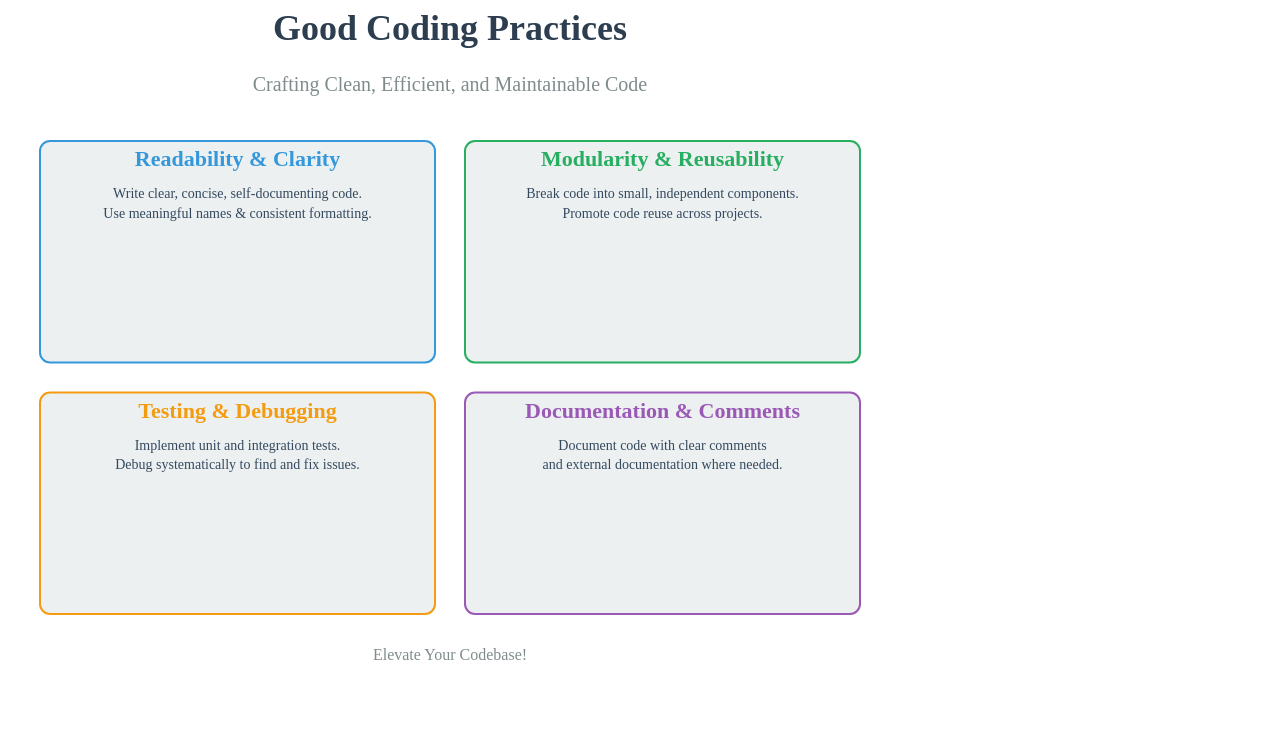
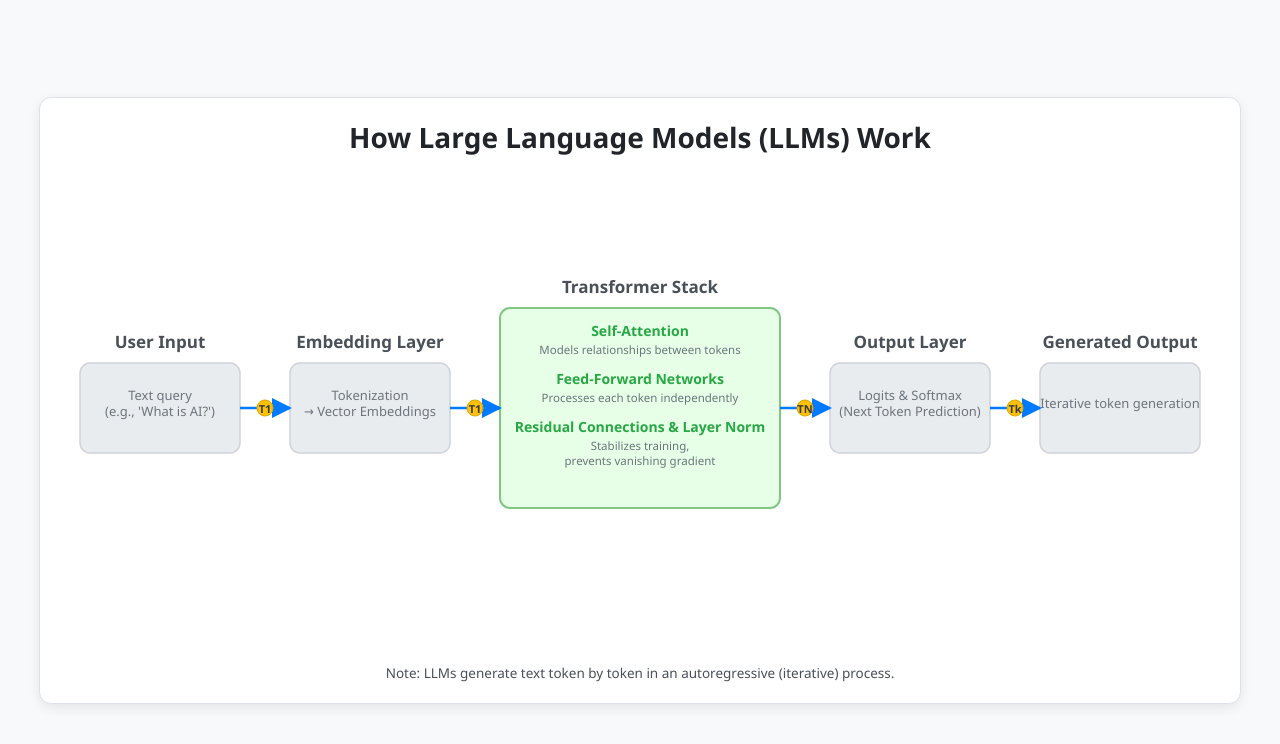
Before and after one commit to Talal-j-19/infographics, a plain HTML site: page manim-gemini-infographic/src/generated_d3_code_single_frame.html in a window 1280 px wide. Drawn offline with nearby package versions, Linux system fonts and the light colour scheme.

Commit message:
fixed the bugs on cache and large size diagrams

```diff
--- a/manim-gemini-infographic/src/generated_d3_code_single_frame.html
+++ b/manim-gemini-infographic/src/generated_d3_code_single_frame.html
@@ -1,245 +1,319 @@
 <!DOCTYPE html>
 <html>
 <head>
-    <title>Good Coding Practices Infographic</title>
+    <title>Working of Large Language Models (LLMs)</title>
     <script src="https://d3js.org/d3.v7.min.js"></script>
     <style>
-        body { margin: 0; overflow: hidden; }
+        body {
+            font-family: 'Segoe UI', Tahoma, Geneva, Verdana, sans-serif;
+            margin: 0;
+            overflow: hidden; /* Prevent scrollbars */
+            display: flex;
+            justify-content: center;
+            align-items: center;
+            min-height: 100vh;
+            background-color: #f8f9fa; /* Lighter background */
+        }
+        .infographic-container {
+            border: 1px solid #dee2e6;
+            box-shadow: 0 4px 12px rgba(0,0,0,0.08); /* Softer shadow */
+            background-color: white;
+            border-radius: 12px; /* Slightly more rounded container */
+        }
+        text {
+            fill: #343a40; /* Darker text */
+            font-size: 14px;
+        }
+        .title {
+            font-size: 28px; /* Larger title */
+            font-weight: bold;
+            text-anchor: middle;
+            fill: #212529; /* Even darker title */
+        }
+        .box-label {
+            font-size: 17px; /* Slightly larger label */
+            font-weight: bold;
+            text-anchor: middle;
+            fill: #495057; /* Darker label */
+        }
+        .box-content {
+            font-size: 13px; /* Keep content concise */
+            text-anchor: middle;
+            fill: #6c757d; /* Softer content text */
+        }
+        .transformer-detail-label {
+            font-size: 14px; /* Slightly larger for emphasis */
+            font-weight: bold;
+            text-anchor: middle;
+            fill: #28a745; /* Green for key components */
+        }
+        .transformer-detail-desc {
+            font-size: 11.5px; /* Smaller for detail text */
+            text-anchor: middle;
+            fill: #6c757d; /* Softer content text */
+        }
+        .note-caption {
+            font-size: 13.5px;
+            text-anchor: middle;
+            fill: #495057;
+        }
+        rect {
+            fill: #e9ecef; /* Very light grey */
+            stroke: #ced4da; /* Light grey border */
+            stroke-width: 1.5;
+            rx: 10; /* More rounded corners */
+            ry: 10;
+        }
+        .transformer-rect {
+            fill: #e6ffe6; /* Very light green for transformer */
+            stroke: #81c784; /* Green border */
+            stroke-width: 2; /* Thicker border for transformer */
+        }
+        path.arrow {
+            stroke: #007bff; /* Primary blue */
+            stroke-width: 2.5;
+            fill: none;
+        }
+        marker#arrowhead {
+            fill: #007bff; /* Primary blue */
+        }
+        .token-circle {
+            fill: #ffc107; /* Amber for tokens */
+            stroke: #e0a800;
+            stroke-width: 1;
+        }
+        .token-text {
+            font-size: 11px;
+            fill: #343a40;
+            text-anchor: middle;
+            dominant-baseline: central;
+            font-weight: bold;
+        }
     </style>
 </head>
 <body>
-    <div id="infographic-container"></div>
+    <div class="infographic-container">
+        <svg id="llm-infographic" width="1200" height="600"></svg>
+    </div>
+
     <script>
-        const svgWidth = 900;
-        const svgHeight = 700;
-        const topMargin = 40;
-        const sideMargin = 40;
-        const bottomMargin = 40;
-        const rowGap = 30; // Gap between top and bottom row of panels
-        const colGap = 30; // Gap between left and right column of panels
-        const panelInnerPadding = 25; // Internal padding for text within panels
+        const SVG_WIDTH = 1200;
+        const SVG_HEIGHT = 600;
+        const BOX_W = 160;
+        const BOX_H = 90;
+        const LARGE_BOX_W = 280;
+        const LARGE_BOX_H = 200;
+        const PADDING_X = 50;
+        const PADDING_Y_TOP = 80;
+        const PADDING_Y_BOTTOM = 60;
 
-        // Define font sizes for layout calculations
-        const mainTitleFontSize = 36;
-        const subTitleFontSize = 20;
-        const footerFontSize = 16;
-        const panelTitleFontSize = 22;
-        const panelDescFontSize = 14;
+        const svg = d3.select("#llm-infographic");
 
-        // Define vertical spacing between elements
-        const spaceAfterMainTitle = 15; // Space between main title and subtitle
-        const spaceAfterSubTitle = 30;  // Space between subtitle and first row of panels
-        const panelTitleToDescGap = 10; // Space between panel title and description
-        const spaceBeforeFooter = 30;   // Space between last row of panels and footer
+        // Define arrowhead marker
+        svg.append("defs").append("marker")
+            .attr("id", "arrowhead")
+            .attr("viewBox", "0 0 10 10")
+            .attr("refX", 9)
+            .attr("refY", 5)
+            .attr("markerUnits", "strokeWidth")
+            .attr("markerWidth", 8)
+            .attr("markerHeight", 8)
+            .attr("orient", "auto")
+            .append("path")
+            .attr("d", "M 0 0 L 10 5 L 0 10 z");
 
-        // Calculate panel dimensions
-        const panelWidth = (svgWidth - 2 * sideMargin - colGap) / 2;
+        // --- Main Title ---
+        svg.append("text")
+            .attr("class", "title")
+            .attr("x", SVG_WIDTH / 2)
+            .attr("y", PADDING_Y_TOP / 2 + 10)
+            .text("How Large Language Models (LLMs) Work");
 
-        // Calculate Y position for the first row of panels
-        const panelRow1Y = topMargin + mainTitleFontSize + spaceAfterMainTitle + subTitleFontSize + spaceAfterSubTitle;
+        // --- Box Definitions ---
+        const boxes = [
+            { id: "input", label: "User Input", content: "Text query (e.g., 'What is AI?')", width: BOX_W, height: BOX_H },
+            { id: "embedding", label: "Embedding Layer", content: "Tokenization → Vector Embeddings", width: BOX_W, height: BOX_H },
+            { id: "transformer", label: "Transformer Stack", content: "", width: LARGE_BOX_W, height: LARGE_BOX_H },
+            { id: "output", label: "Output Layer", content: "Logits & Softmax", content2: "(Next Token Prediction)", width: BOX_W, height: BOX_H },
+            { id: "generated", label: "Generated Output", content: "Iterative token generation", width: BOX_W, height: BOX_H }
+        ];
 
-        // Calculate the height for each panel
-        const totalVerticalSpaceForPanels = svgHeight - panelRow1Y - bottomMargin - footerFontSize - spaceBeforeFooter;
-        const panelHeight = (totalVerticalSpaceForPanels - rowGap) / 2;
+        // Calculate starting X to center the entire flow
+        let totalFlowWidth = boxes.reduce((sum, d) => sum + d.width, 0) + PADDING_X * (boxes.length - 1);
+        let currentX = (SVG_WIDTH - totalFlowWidth) / 2;
 
-        const svg = d3.select("#infographic-container")
-            .append("svg")
-            .attr("width", svgWidth)
-            .attr("height", svgHeight)
-            .style("background-color", "#ffffff");
+        // Calculate common vertical center for smaller boxes
+        const smallBoxYCenter = (SVG_HEIGHT - PADDING_Y_TOP - PADDING_Y_BOTTOM) / 2 + PADDING_Y_TOP;
 
-        // Main Title
-        svg.append("text")
-            .attr("x", svgWidth / 2)
-            .attr("y", topMargin)
-            .attr("font-size", mainTitleFontSize + "px")
-            .attr("font-weight", "bold")
-            .attr("text-anchor", "middle")
-            .attr("fill", "#2c3e50")
-            .text("Good Coding Practices");
+        boxes.forEach((d, i) => {
+            let boxY;
+            // Vertically center all boxes by their midpoint
+            boxY = smallBoxYCenter - d.height / 2;
 
-        // Subtitle/Slogan
-        svg.append("text")
-            .attr("x", svgWidth / 2)
-            .attr("y", topMargin + mainTitleFontSize + spaceAfterMainTitle)
-            .attr("font-size", subTitleFontSize + "px")
-            .attr("fill", "#7f8c8d")
-            .attr("text-anchor", "middle")
-            .text("Crafting Clean, Efficient, and Maintainable Code");
-
-        // --- Panel 1: Readability & Clarity ---
-        const panel1X = sideMargin;
-        const panel1Y = panelRow1Y;
-        const panel1Color = "#3498db";
+            d.x = currentX;
+            d.y = boxY;
+            currentX += d.width + PADDING_X;
 
             svg.append("rect")
-            .attr("x", panel1X)
-            .attr("y", panel1Y)
-            .attr("width", panelWidth)
-            .attr("height", panelHeight)
-            .attr("rx", 10)
-            .attr("ry", 10)
-            .attr("fill", "#ecf0f1")
-            .attr("stroke", panel1Color)
-            .attr("stroke-width", 2);
+                .attr("x", d.x)
+                .attr("y", d.y)
+                .attr("width", d.width)
+                .attr("height", d.height)
+                .attr("class", d.id === "transformer" ? "transformer-rect" : "");
 
+            // Box Label (above box)
             svg.append("text")
-            .attr("x", panel1X + panelWidth / 2)
-            .attr("y", panel1Y + panelInnerPadding)
-            .attr("font-size", panelTitleFontSize + "px")
-            .attr("font-weight", "bold")
-            .attr("text-anchor", "middle")
-            .attr("fill", panel1Color)
-            .text("Readability & Clarity");
+                .attr("class", "box-label")
+                .attr("x", d.x + d.width / 2)
+                .attr("y", d.y - 15)
+                .text(d.label);
 
-        const readabilityDescTextY = panel1Y + panelInnerPadding + panelTitleFontSize + panelTitleToDescGap;
-        const readabilityDesc = svg.append("text")
-            .attr("x", panel1X + panelWidth / 2)
-            .attr("y", readabilityDescTextY)
-            .attr("font-size", panelDescFontSize + "px")
-            .attr("text-anchor", "middle")
-            .attr("fill", "#34495e");
-        readabilityDesc.append("tspan")
-            .attr("x", panel1X + panelWidth / 2)
-            .attr("dy", "0em")
-            .text("Write clear, concise, self-documenting code.");
-        readabilityDesc.append("tspan")
-            .attr("x", panel1X + panelWidth / 2)
-            .attr("dy", "1.4em")
-            .text("Use meaningful names & consistent formatting.");
+            // Box Content (inside box)
+            if (d.content) {
+                const textElement = svg.append("text")
+                    .attr("class", "box-content")
+                    .attr("x", d.x + d.width / 2);
 
-        // --- Panel 2: Modularity & Reusability ---
-        const panel2X = sideMargin + panelWidth + colGap;
-        const panel2Y = panelRow1Y;
-        const panel2Color = "#27ae60";
+                if (d.id === "output") {
+                    textElement.append("tspan")
+                        .attr("x", d.x + d.width / 2)
+                        .attr("y", d.y + d.height / 2 - 8)
+                        .text(d.content);
+                    textElement.append("tspan")
+                        .attr("x", d.x + d.width / 2)
+                        .attr("y", d.y + d.height / 2 + 8)
+                        .text(d.content2);
+                } else if (d.id === "embedding") {
+                    const lines = d.content.split('→');
+                    textElement.append("tspan")
+                        .attr("x", d.x + d.width / 2)
+                        .attr("y", d.y + d.height / 2 - 8)
+                        .text(lines[0].trim());
+                    textElement.append("tspan")
+                        .attr("x", d.x + d.width / 2)
+                        .attr("y", d.y + d.height / 2 + 8)
+                        .text("→ " + lines[1].trim());
+                } else if (d.id === "input") {
+                    textElement.append("tspan")
+                        .attr("x", d.x + d.width / 2)
+                        .attr("y", d.y + d.height / 2 - 8)
+                        .text("Text query");
+                    textElement.append("tspan")
+                        .attr("x", d.x + d.width / 2)
+                        .attr("y", d.y + d.height / 2 + 8)
+                        .text("(e.g., 'What is AI?')");
+                } else {
+                    textElement.attr("y", d.y + d.height / 2).text(d.content);
+                }
+            }
+        });
 
-        svg.append("rect")
-            .attr("x", panel2X)
-            .attr("y", panel2Y)
-            .attr("width", panelWidth)
-            .attr("height", panelHeight)
-            .attr("rx", 10)
-            .attr("ry", 10)
-            .attr("fill", "#ecf0f1")
-            .attr("stroke", panel2Color)
-            .attr("stroke-width", 2);
+        // --- Transformer Stack Details ---
+        const transformerBox = boxes.find(b => b.id === "transformer");
+        const labelLineHeight = 18; // For transformer-detail-label (font-size 14px)
+        const descLineHeight = 15;  // For transformer-detail-desc (font-size 11.5px)
+        const interDetailPadding = 15; // Space between different detail blocks
 
+        const details = [
+            { label: "Self-Attention", desc: ["Models relationships between tokens"] },
+            { label: "Feed-Forward Networks", desc: ["Processes each token independently"] },
+            { label: "Residual Connections & Layer Norm", desc: ["Stabilizes training,", "prevents vanishing gradient"] } // This desc is now split
+        ];
+
+        // Calculate total required height for details to center them
+        let totalDetailsContentHeight = 0;
+        details.forEach(d => {
+            totalDetailsContentHeight += labelLineHeight; // For the label
+            totalDetailsContentHeight += d.desc.length * descLineHeight; // For the description lines
+            totalDetailsContentHeight += interDetailPadding; // Space after each block
+        });
+        totalDetailsContentHeight -= interDetailPadding; // Remove the last padding
+
+        // Center vertically within the transformer box
+        const transformerContentYStart = transformerBox.y + (transformerBox.height / 2) - (totalDetailsContentHeight / 2);
+
+        let currentY = transformerContentYStart;
+
+        details.forEach((d, i) => {
+            // Label
             svg.append("text")
-            .attr("x", panel2X + panelWidth / 2)
-            .attr("y", panel2Y + panelInnerPadding)
-            .attr("font-size", panelTitleFontSize + "px")
-            .attr("font-weight", "bold")
-            .attr("text-anchor", "middle")
-            .attr("fill", panel2Color)
-            .text("Modularity & Reusability");
+                .attr("class", "transformer-detail-label")
+                .attr("x", transformerBox.x + transformerBox.width / 2)
+                .attr("y", currentY)
+                .text(d.label);
 
-        const modularityDescTextY = panel2Y + panelInnerPadding + panelTitleFontSize + panelTitleToDescGap;
-        const modularityDesc = svg.append("text")
-            .attr("x", panel2X + panelWidth / 2)
-            .attr("y", modularityDescTextY)
-            .attr("font-size", panelDescFontSize + "px")
-            .attr("text-anchor", "middle")
-            .attr("fill", "#34495e");
-        modularityDesc.append("tspan")
-            .attr("x", panel2X + panelWidth / 2)
-            .attr("dy", "0em")
-            .text("Break code into small, independent components.");
-        modularityDesc.append("tspan")
-            .attr("x", panel2X + panelWidth / 2)
-            .attr("dy", "1.4em")
-            .text("Promote code reuse across projects.");
+            currentY += labelLineHeight; // Move Y for description
 
-        // --- Panel 3: Testing & Debugging ---
-        const panel3X = sideMargin;
-        const panel3Y = panelRow1Y + panelHeight + rowGap;
-        const panel3Color = "#f39c12";
+            // Description
+            const descTextElement = svg.append("text")
+                .attr("class", "transformer-detail-desc")
+                .attr("x", transformerBox.x + transformerBox.width / 2);
 
-        svg.append("rect")
-            .attr("x", panel3X)
-            .attr("y", panel3Y)
-            .attr("width", panelWidth)
-            .attr("height", panelHeight)
-            .attr("rx", 10)
-            .attr("ry", 10)
-            .attr("fill", "#ecf0f1")
-            .attr("stroke", panel3Color)
-            .attr("stroke-width", 2);
+            d.desc.forEach((line, lineIdx) => {
+                descTextElement.append("tspan")
+                    .attr("x", transformerBox.x + transformerBox.width / 2)
+                    .attr("y", currentY + (lineIdx * descLineHeight)) // Position subsequent lines below
+                    .text(line);
+            });
 
+            currentY += d.desc.length * descLineHeight; // Move Y past all description lines
+            currentY += interDetailPadding; // Add padding before next detail block
+        });
+
+
+        // --- Arrows ---
+        const arrowData = [
+            { source: boxes[0], target: boxes[1] }, // Input -> Embedding
+            { source: boxes[1], target: boxes[2] }, // Embedding -> Transformer
+            { source: boxes[2], target: boxes[3] }, // Transformer -> Output
+            { source: boxes[3], target: boxes[4] }  // Output -> Generated
+        ];
+
+        arrowData.forEach(link => {
+            const sourceX = link.source.x + link.source.width;
+            const sourceY = link.source.y + link.source.height / 2;
+            const targetX = link.target.x;
+            const targetY = link.target.y + link.target.height / 2;
+
+            svg.append("path")
+                .attr("class", "arrow")
+                .attr("d", `M ${sourceX} ${sourceY} L ${targetX} ${targetY}`)
+                .attr("marker-end", "url(#arrowhead)");
+        });
+
+        // --- Informative Caption (Note) ---
         svg.append("text")
-            .attr("x", panel3X + panelWidth / 2)
-            .attr("y", panel3Y + panelInnerPadding)
-            .attr("font-size", panelTitleFontSize + "px")
-            .attr("font-weight", "bold")
-            .attr("text-anchor", "middle")
-            .attr("fill", panel3Color)
-            .text("Testing & Debugging");
+            .attr("class", "note-caption")
+            .attr("x", SVG_WIDTH / 2)
+            .attr("y", SVG_HEIGHT - PADDING_Y_BOTTOM / 2 + 10)
+            .text("Note: LLMs generate text token by token in an autoregressive (iterative) process.");
 
-        const testingDescTextY = panel3Y + panelInnerPadding + panelTitleFontSize + panelTitleToDescGap;
-        const testingDesc = svg.append("text")
-            .attr("x", panel3X + panelWidth / 2)
-            .attr("y", testingDescTextY)
-            .attr("font-size", panelDescFontSize + "px")
-            .attr("text-anchor", "middle")
-            .attr("fill", "#34495e");
-        testingDesc.append("tspan")
-            .attr("x", panel3X + panelWidth / 2)
-            .attr("dy", "0em")
-            .text("Implement unit and integration tests.");
-        testingDesc.append("tspan")
-            .attr("x", panel3X + panelWidth / 2)
-            .attr("dy", "1.4em")
-            .text("Debug systematically to find and fix issues.");
+        // --- Token Visual Elements ---
+        const tokenRadius = 8;
 
-        // --- Panel 4: Documentation & Comments ---
-        const panel4X = sideMargin + panelWidth + colGap;
-        const panel4Y = panelRow1Y + panelHeight + rowGap;
-        const panel4Color = "#9b59b6";
+        // Token from Input to Embedding arrow center
+        const inputToEmbedX = boxes[0].x + boxes[0].width + (PADDING_X / 2);
+        const inputToEmbedY = boxes[0].y + boxes[0].height / 2;
+        svg.append("circle").attr("class", "token-circle").attr("cx", inputToEmbedX).attr("cy", inputToEmbedY).attr("r", tokenRadius);
+        svg.append("text").attr("class", "token-text").attr("x", inputToEmbedX).attr("y", inputToEmbedY).text("T1");
 
-        svg.append("rect")
-            .attr("x", panel4X)
-            .attr("y", panel4Y)
-            .attr("width", panelWidth)
-            .attr("height", panelHeight)
-            .attr("rx", 10)
-            .attr("ry", 10)
-            .attr("fill", "#ecf0f1")
-            .attr("stroke", panel4Color)
-            .attr("stroke-width", 2);
+        // Token from Embedding to Transformer arrow center
+        const embedToTransX = boxes[1].x + boxes[1].width + (PADDING_X / 2);
+        const embedToTransY = boxes[1].y + boxes[1].height / 2;
+        svg.append("circle").attr("class", "token-circle").attr("cx", embedToTransX).attr("cy", embedToTransY).attr("r", tokenRadius);
+        svg.append("text").attr("class", "token-text").attr("x", embedToTransX).attr("y", embedToTransY).text("T1");
 
-        svg.append("text")
-            .attr("x", panel4X + panelWidth / 2)
-            .attr("y", panel4Y + panelInnerPadding)
-            .attr("font-size", panelTitleFontSize + "px")
-            .attr("font-weight", "bold")
-            .attr("text-anchor", "middle")
-            .attr("fill", panel4Color)
-            .text("Documentation & Comments");
+        // Token from Transformer to Output arrow center (represents sequence context)
+        const transToOutputX = boxes[2].x + boxes[2].width + (PADDING_X / 2);
+        const transToOutputY = boxes[2].y + boxes[2].height / 2;
+        svg.append("circle").attr("class", "token-circle").attr("cx", transToOutputX).attr("cy", transToOutputY).attr("r", tokenRadius);
+        svg.append("text").attr("class", "token-text").attr("x", transToOutputX).attr("y", transToOutputY).text("TN");
 
-        const docDescTextY = panel4Y + panelInnerPadding + panelTitleFontSize + panelTitleToDescGap;
-        const docDesc = svg.append("text")
-            .attr("x", panel4X + panelWidth / 2)
-            .attr("y", docDescTextY)
-            .attr("font-size", panelDescFontSize + "px")
-            .attr("text-anchor", "middle")
-            .attr("fill", "#34495e");
-        // Adjusted text for Panel 4 to ensure it fits horizontally without overflow
-        docDesc.append("tspan")
-            .attr("x", panel4X + panelWidth / 2)
-            .attr("dy", "0em")
-            .text("Document code with clear comments");
-        docDesc.append("tspan")
-            .attr("x", panel4X + panelWidth / 2)
-            .attr("dy", "1.4em")
-            .text("and external documentation where needed.");
-
-        // Footer
-        svg.append("text")
-            .attr("x", svgWidth / 2)
-            .attr("y", svgHeight - bottomMargin)
-            .attr("font-size", footerFontSize + "px")
-            .attr("fill", "#7f8c8d")
-            .attr("text-anchor", "middle")
-            .text("Elevate Your Codebase!");
+        // Token from Output to Generated arrow center (represents newly predicted token)
+        const outputToGeneratedX = boxes[3].x + boxes[3].width + (PADDING_X / 2);
+        const outputToGeneratedY = boxes[3].y + boxes[3].height / 2;
+        svg.append("circle").attr("class", "token-circle").attr("cx", outputToGeneratedX).attr("cy", outputToGeneratedY).attr("r", tokenRadius);
+        svg.append("text").attr("class", "token-text").attr("x", outputToGeneratedX).attr("y", outputToGeneratedY).text("Tk"); /* Tk for new token */
 
     </script>
 </body>
```
Also changed, not shown: 1 other file. Lines whose indentation alone changed are shown as unchanged.
